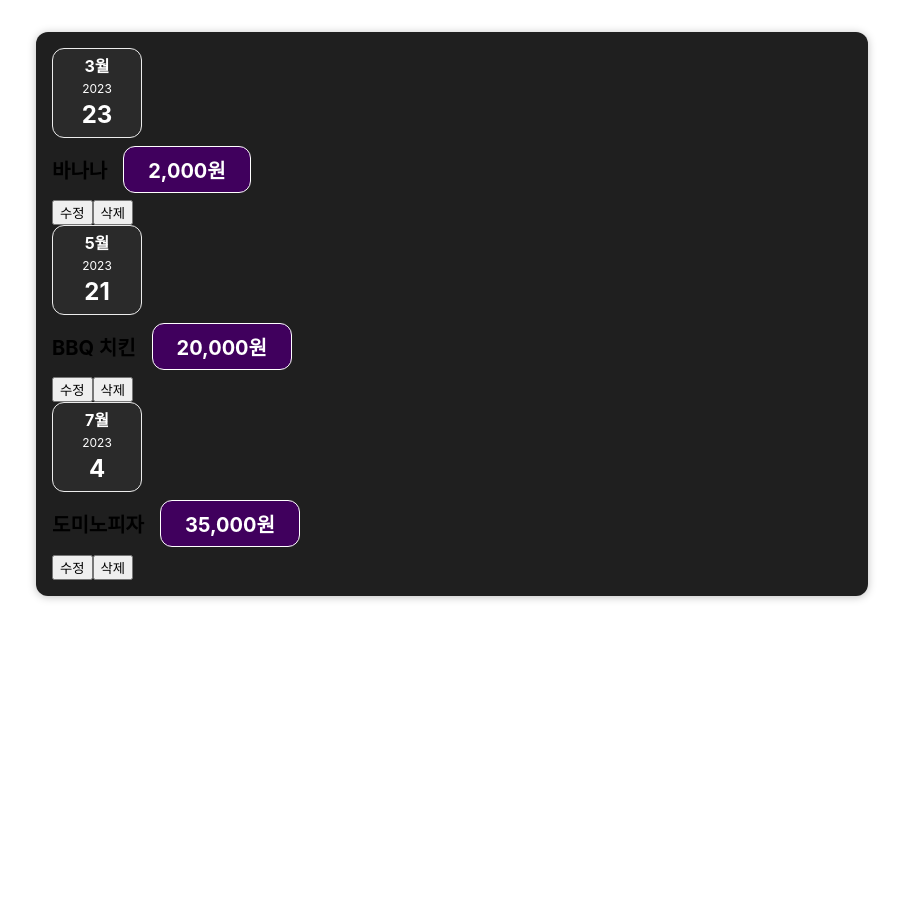
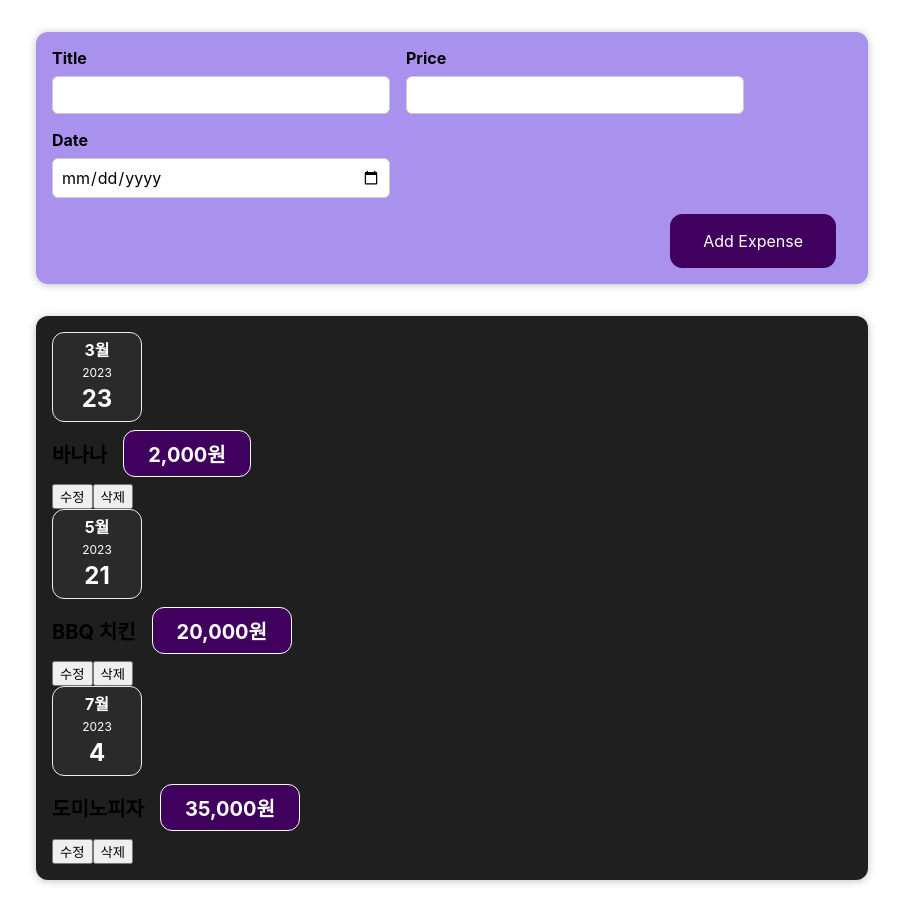
Before and after one commit to world421/react-basic-study202310, a React (Create React App) app: page / in a window 1280 px wide. Shown: the whole page, without its empty margins (188-1091 px from the left). Before the commit the page ends 800 px from the top, so only its background shows below. Built offline with nearby package versions, Linux system fonts and the light colour scheme.

Commit message:
7. 사용자 입력 리스닝, 여러개의 state 관리

```diff
--- a/src/App.js
+++ b/src/App.js
@@ -1,7 +1,7 @@
 import React from 'react';
 import './App.css';
-import Expenses from './components/Expenses';
-import Hello from './Hello';
+import Expenses from './components/Expenses/Expenses';
+import NewExpense from './components/NewExpense/NewExpense';
 
 const App = () => {
   //지출 항목 객체 배열
@@ -27,6 +27,7 @@
   console.log('App 실행!');
   return (
     <>
+      <NewExpense />
       <Expenses items={expenses} />
     </>
   );
--- a/src/components/Expenseltem.js
+++ b/src/components/Expenses/Expenseltem.js
@@ -2,7 +2,7 @@
 // css 로딩
 import './ExpenseItem.css';
 import ExpenseDate from './ExpenseDate';
-import Card from './UI/Card';
+import Card from '../UI/Card';
 
 const Expenseltem = ({ title, price: propsPrice, date }) => {
   // let itemTitle = title;
--- /dev/null
+++ b/src/components/NewExpense/ExpenseForm.css
@@ -0,0 +1,26 @@
+.new-expense__controls {
+  display: flex;
+  flex-wrap: wrap;
+  gap: 1rem;
+  margin-bottom: 1rem;
+  text-align: left;
+}
+
+.new-expense__control label {
+  font-weight: bold;
+  margin-bottom: 0.5rem;
+  display: block;
+}
+
+.new-expense__control input {
+  font: inherit;
+  padding: 0.5rem;
+  border-radius: 6px;
+  border: 1px solid #ccc;
+  width: 20rem;
+  max-width: 100%;
+}
+
+.new-expense__actions {
+  text-align: right;
+}
--- /dev/null
+++ b/src/components/NewExpense/ExpenseForm.js
@@ -0,0 +1,36 @@
+import React from 'react';
+import './ExpenseForm.css';
+
+const ExpenseForm = () => {
+  return (
+    <form>
+      <div className='new-expense__controls'>
+        <div className='new-expense__control'>
+          <label>Title</label>
+          <input type='text' />
+        </div>
+        <div className='new-expense__control'>
+          <label>Price</label>
+          <input
+            type='number'
+            min='100'
+            step='100'
+          />
+        </div>
+        <div className='new-expense__control'>
+          <label>Date</label>
+          <input
+            type='date'
+            min='2019-01-01'
+            max='2025-12-31'
+          />
+        </div>
+      </div>
+      <div className='new-expense__actions'>
+        <button type='submit'>Add Expense</button>
+      </div>
+    </form>
+  );
+};
+
+export default ExpenseForm;
--- /dev/null
+++ b/src/components/NewExpense/NewExpense.css
@@ -0,0 +1,38 @@
+.new-expense {
+  background-color: #a892ee;
+  padding: 1rem;
+  margin: 2rem auto;
+  width: 50rem;
+  max-width: 95%;
+  border-radius: 12px;
+  text-align: center;
+  box-shadow: 0 1px 8px rgba(0, 0, 0, 0.25);
+}
+
+.new-expense button {
+  font: inherit;
+  cursor: pointer;
+  padding: 1rem 2rem;
+  border: 1px solid #40005d;
+  background-color: #40005d;
+  color: white;
+  border-radius: 12px;
+  margin-right: 1rem;
+}
+
+.new-expense button:hover,
+.new-expense button:active {
+  background-color: #510674;
+  border-color: #510674;
+}
+
+.new-expense button.alternative {
+  color: #220131;
+  border-color: transparent;
+  background-color: transparent;
+}
+
+.new-expense button.alternative:hover,
+.new-expense button.alternative:active {
+  background-color: #ddb3f8;
+}
--- /dev/null
+++ b/src/components/NewExpense/NewExpense.js
@@ -0,0 +1,13 @@
+import React from 'react';
+import './NewExpense.css';
+import ExpenseForm from './ExpenseForm';
+
+const NewExpense = () => {
+  return (
+    <div className='new-expense'>
+      <ExpenseForm />
+    </div>
+  );
+};
+
+export default NewExpense;
```
Also changed, not shown: src/components/Expenses/ExpenseDate.css (renamed from src/components/ExpenseDate.css), src/components/Expenses/ExpenseDate.js (renamed from src/components/ExpenseDate.js), src/components/Expenses/ExpenseItem.css (renamed from src/components/ExpenseItem.css), src/components/Expenses/Expenses.css (renamed from src/components/Expenses.css), src/components/Expenses/Expenses.js (renamed from src/components/Expenses.js).
